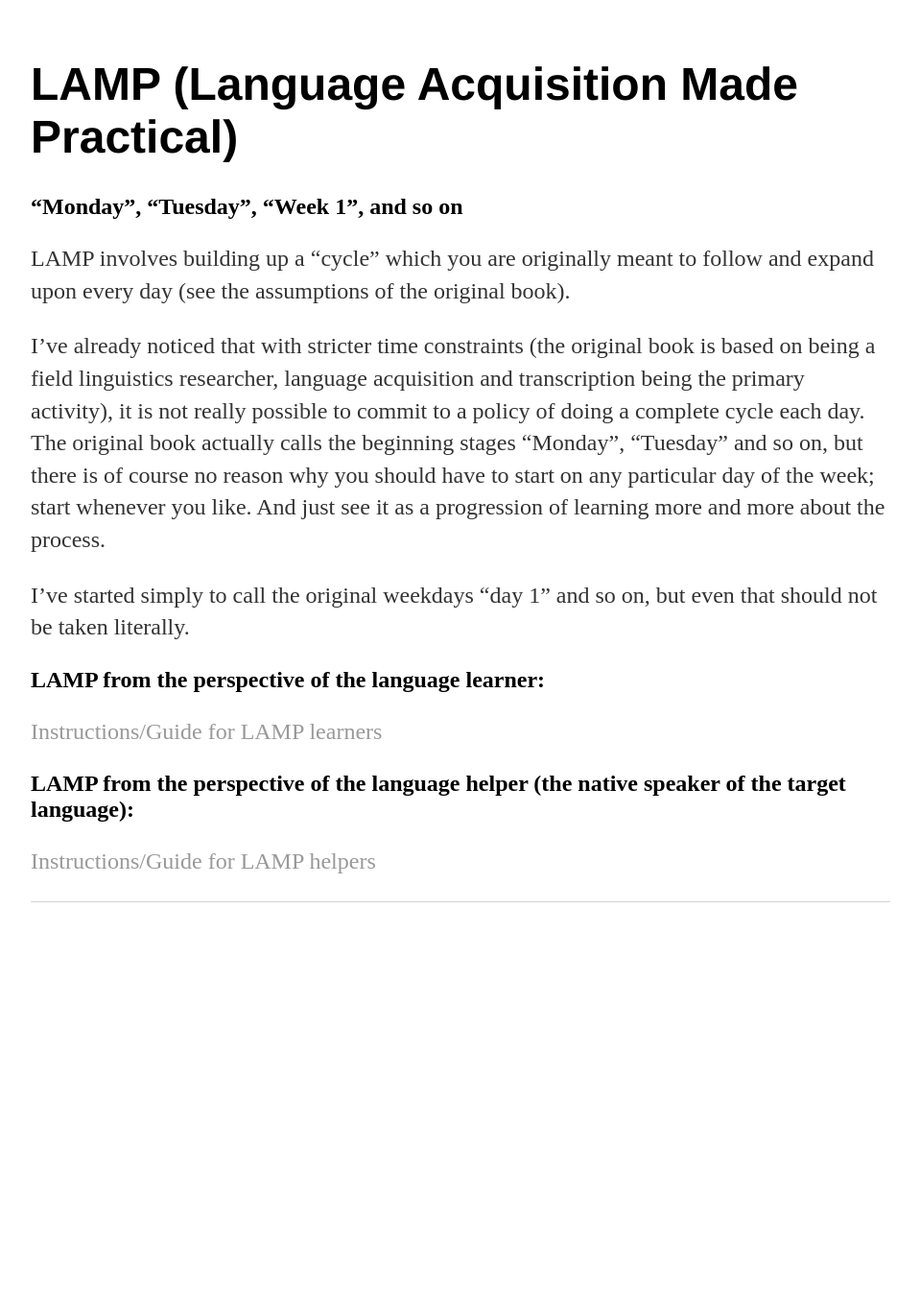
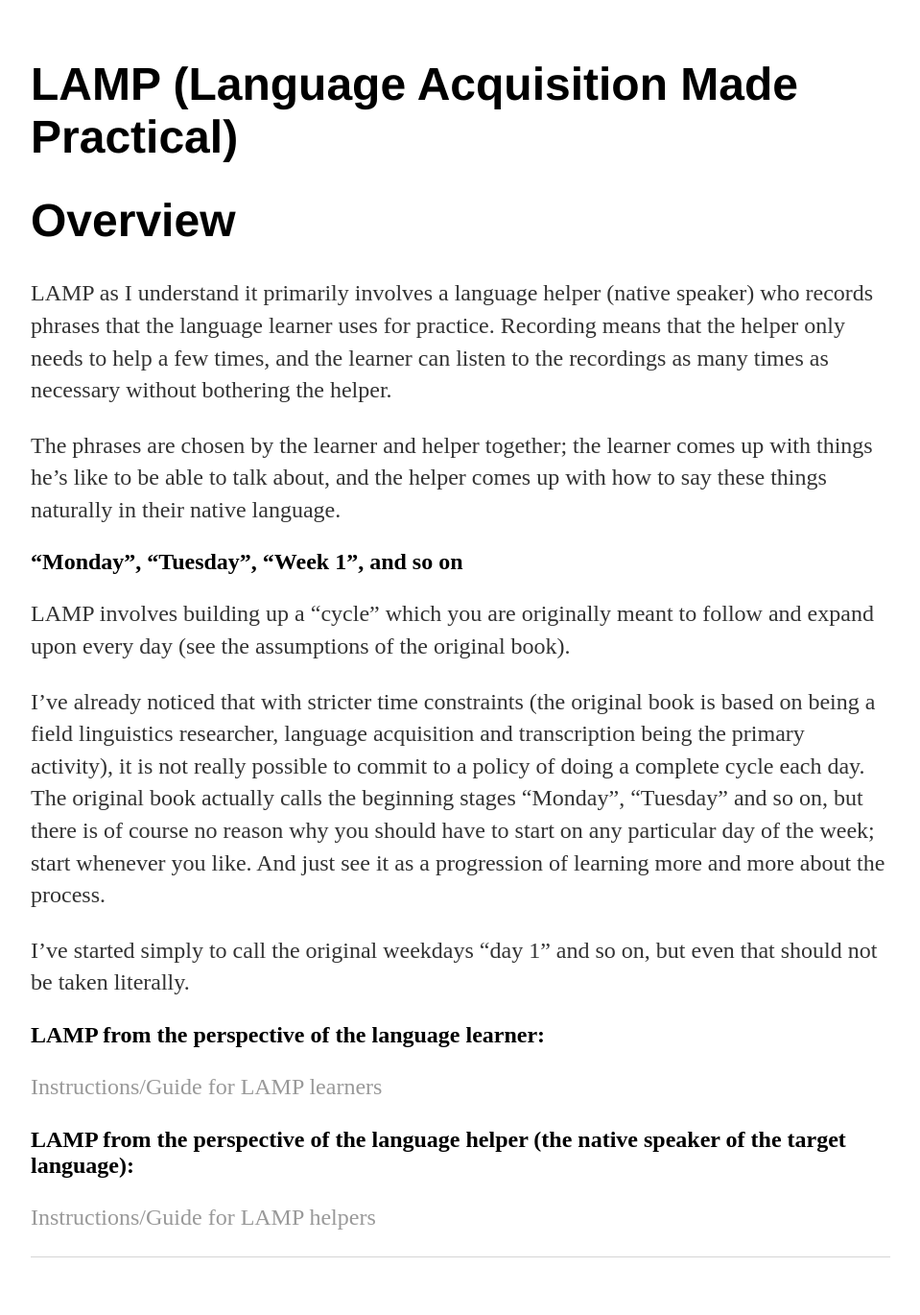
Before and after one commit to nczempin/ll, a Jekyll site: the page built from lamp-meat.md, in a window 1280 px wide. Shown: the whole page at 96% size, without its empty margins (160-1119 px from the left). Built offline with Jekyll 4.4.1, drawn with Linux system fonts in a browser that asks for light colours; our own code applies the rules of GitHub Pages for plain Markdown files; before the commit the page ends 1000 px from its top, so only the background shows below that.

Commit message:
Update lamp-meat.md

```diff
--- a/lamp-meat.md
+++ b/lamp-meat.md
@@ -1,4 +1,10 @@
 # LAMP (Language Acquisition Made Practical)
+
+# Overview
+
+LAMP as I understand it primarily involves a language helper (native speaker) who records phrases that the language learner uses for practice. Recording means that the helper only needs to help a few times, and the learner can listen to the recordings as many times as necessary without bothering the helper.
+
+The phrases are chosen by the learner and helper together; the learner comes up with things he's like to be able to talk about, and the helper comes up with how to say these things naturally in their native language.
 
 ## "Monday", "Tuesday", "Week 1", and so on
 LAMP involves building up a "cycle" which you are originally meant to follow and expand upon every day (see the assumptions of the original book).
```
